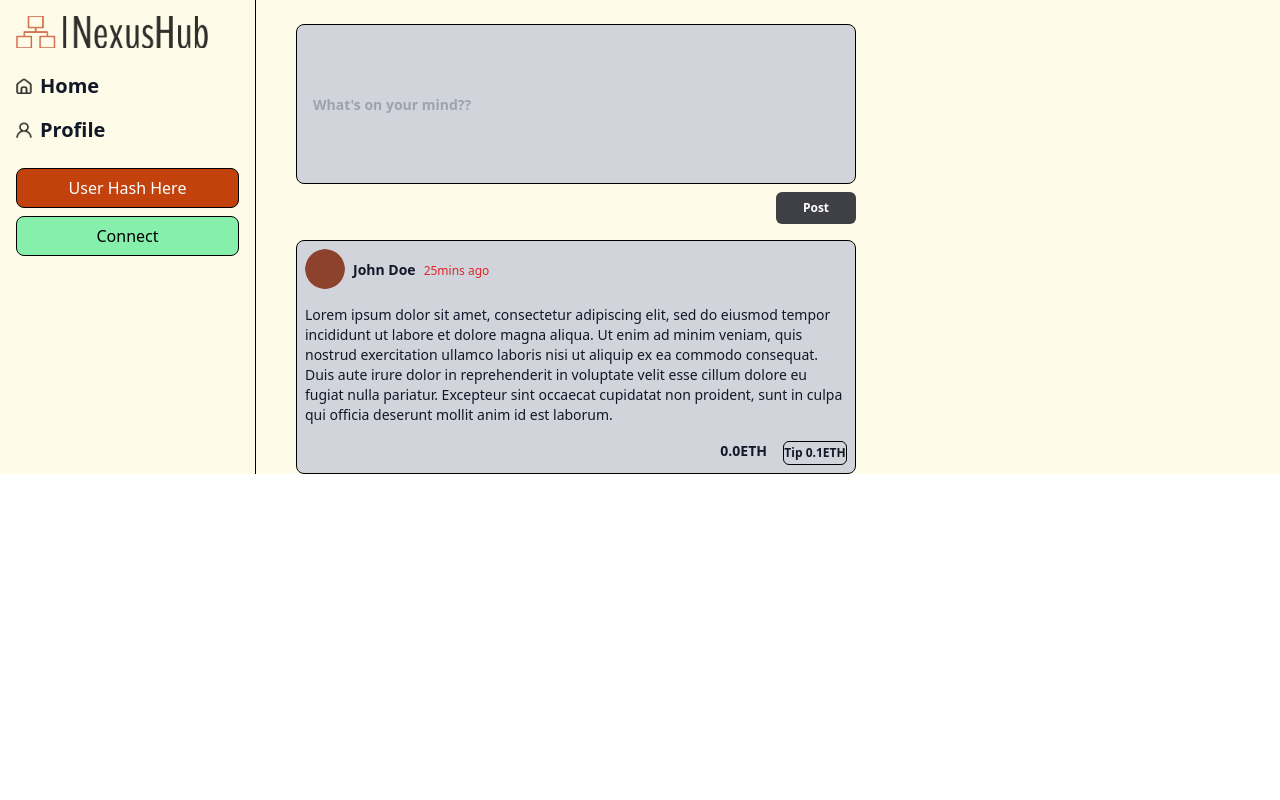
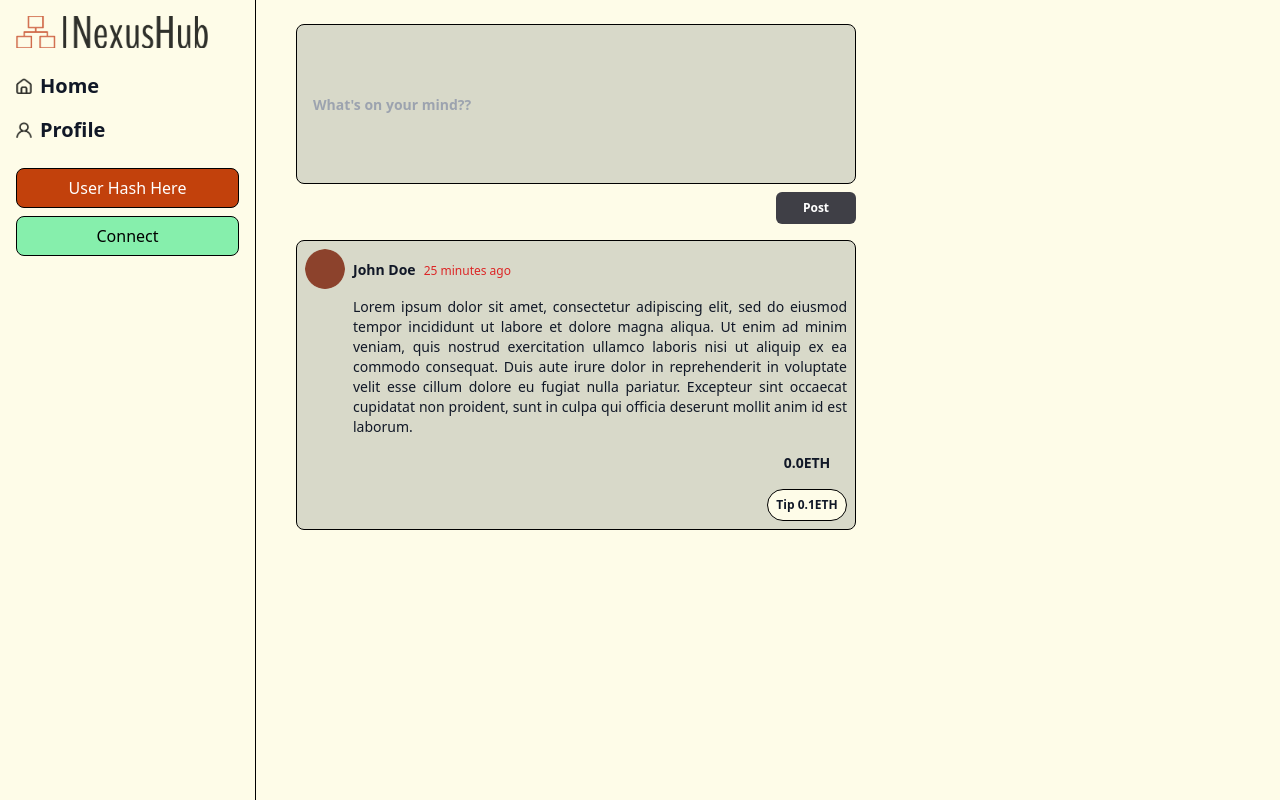
Before and after one commit to SOC11103-Group-7/dsmp_FE, a React (Vite) app: page / in a window 1280 px wide. Built offline with nearby package versions, Linux system fonts and the light colour scheme; a web font is replaced by a local one.

Commit message:
adjustments

```diff
--- a/index.html
+++ b/index.html
@@ -8,7 +8,7 @@
     <link rel="stylesheet" href="https://fonts.googleapis.com/css2?family=Raleway:wght@600&display=swap" />
 <link rel="stylesheet" href="https://fonts.googleapis.com/css2?family=Lusitana:wght@400&display=swap" />
   </head>
-  <body>
+  <body bgcolor="#FEFCE8">
     <div id="app"></div>
     <script type="module" src="/src/main.jsx"></script>
 
--- a/src/page/index.css
+++ b/src/page/index.css
@@ -3,14 +3,19 @@
 @tailwind utilities;
 
 @media screen and (max-width: 768px ) {
-  .flex {
+.flex {
     flex-direction: column;
   }
-  .w-64 {
+.w-64 {
     width: 100%;
     border: none;
   }
-  .w-full {
+.w-full {
     width: 100%;
   }
+  /* Add these styles for adjustments */
+.flex.items-start > * {
+  align-self: flex-start;
 }
+
+}
--- a/src/page/index.jsx
+++ b/src/page/index.jsx
@@ -5,16 +5,13 @@ import ProfileIcon from '../assets/images/profile.png';
 import UserAvatar from '../assets/images/78919fd0-ee13-4419-80f3-1c857dd6aea4.png';
 import LogoImage from '../assets/images/96858bf39fb28499437875ab86a6d1dcd335a243.png';
 
-
-
 export default function Main() {
   return (
-
     <div className='flex bg-yellow-50'>
-      <div className='w-64 border-r border-black overflow-hidden'>
+      <div className='w-64 h-lvh border-r border-black overflow-hidden'>
         <div className='m-4 '>
           <span className='flex items-center overflow-hidden'>
-          <div className='w-48 h-8 bg-cover bg-center bg-no-repeat' style={{ backgroundImage: `url(${LogoImage})` }}></div>
+            <div className='w-48 h-8 bg-cover bg-center bg-no-repeat' style={{ backgroundImage: `url(${LogoImage})` }}></div>
           </span>
           <div className='mt-6'>
             <span className='flex items-center text-base font-semibold text-gray-900 text-xl'>
@@ -31,31 +28,35 @@ export default function Main() {
         </div>
       </div>
       <div className='flex flex-col w-full md:w-1/2 px-10'>
-        <div className='w-full h-40 bg-gray-300 border border-black rounded-lg overflow-hidden mt-6'>
+        <div className='w-full h-40 bg-box border border-black rounded-lg overflow-hidden mt-6 bg-box'>
           <input type='text' className='w-full h-full p-4 font-bold text-sm text-gray-900 bg-transparent outline-none' placeholder="What's on your mind??" />
         </div>
+        <div className='flex justify-end'>
+          <button className='w-20 h-8 mt-2 bg-zinc-700 text-white font-bold text-xs rounded-md'>Post</button>
+        </div>
+        <div className='w-full bg-box border border-black rounded-lg overflow-hidden mt-4 '>
+          <div className='ml-2 mt-2'>
+            <div className='flex items-center'>
+              <div className='w-10 h-10 bg-cover bg-center bg-no-repeat rounded-full' style={{ backgroundImage: `url(${UserAvatar})` }}> </div>
+              <div className='ml-2'>
+                <span className='font-bold text-sm text-gray-900'>John Doe</span>
+                <span className='text-xs text-red-600 ml-2'>25 minutes ago</span>
 
-        <div className='flex justify-end'>
-        <button className='w-20 h-8 mt-2 bg-zinc-700 text-white font-bold text-xs rounded-md'>Post</button>
-        </div>
+              </div>
 
-        <div className='w-full bg-gray-300 border border-black rounded-lg overflow-hidden mt-4'>
-          <div className='flex items-center p-2'>
-            <div className='w-10 h-10 bg-cover bg-center bg-no-repeat rounded-full' style={{ backgroundImage: `url(${UserAvatar})` }}></div>
-            <div className='ml-2'>
-              <span className='font-bold text-sm text-gray-900'>John Doe</span>
-              <span className='text-xs text-red-600 ml-2'>25mins ago</span>
+            </div>
+            <div className='ml-10'>
+            <p className='p-2 text-sm text-gray-900 text-justify'>
+              Lorem ipsum dolor sit amet, consectetur adipiscing elit, sed do eiusmod tempor incididunt ut labore et dolore magna aliqua. Ut enim ad minim veniam, quis nostrud exercitation ullamco laboris nisi ut aliquip ex ea commodo consequat. Duis aute irure dolor in reprehenderit in voluptate velit esse cillum dolore eu fugiat nulla pariatur. Excepteur sint occaecat cupidatat non proident, sunt in culpa qui officia deserunt mollit anim id est laborum.
+            </p>
             </div>
           </div>
-          <p className='p-2 text-sm text-gray-900'>
-            Lorem ipsum dolor sit amet, consectetur adipiscing elit, sed do eiusmod tempor incididunt ut labore et dolore magna aliqua. Ut enim ad minim veniam, quis nostrud exercitation ullamco laboris nisi ut aliquip ex ea commodo consequat. Duis aute irure dolor in reprehenderit in voluptate velit esse cillum dolore eu fugiat nulla pariatur. Excepteur sint occaecat cupidatat non proident, sunt in culpa qui officia deserunt mollit anim id est laborum.
-          </p>
-
-          <span className='flex justify-end'>
-          <span className='block p-2 text-sm font-bold text-gray-900'>0.0ETH</span>
-          <button className='w-16 h-6 m-2 bg-gray-300 text-gray-900 font-bold text-xs rounded-md border border-black'>Tip 0.1ETH</button>
-          </span>
-
+          <div className='flex justify-end'>
+           <div className="flex flex-col  place-items-center ">
+               <span className=' block p-2 text-sm font-bold text-gray-900'>0.0ETH</span>
+              <button className='w-20 h-8 m-2 bg-gray-300 text-gray-900 font-semibold text-xs rounded-full border border-black bg-yellow-50'>Tip 0.1ETH</button>
+          </div>
+          </div>
         </div>
       </div>
     </div>
--- a/tailwind.config.js
+++ b/tailwind.config.js
@@ -1,11 +1,17 @@
 /** @type {import('tailwindcss').Config} */
+const colors = require('tailwindcss/colors')
 module.exports = {
+
   content: ['./src/**/*.{js,ts,jsx,tsx}'],
   darkMode: 'class',
   theme: {
     extend: {
+      colors: {
+        'box':'#D8D9C9',
+      }
 
     },
+
   },
   variants: {
     extend: {},
```
